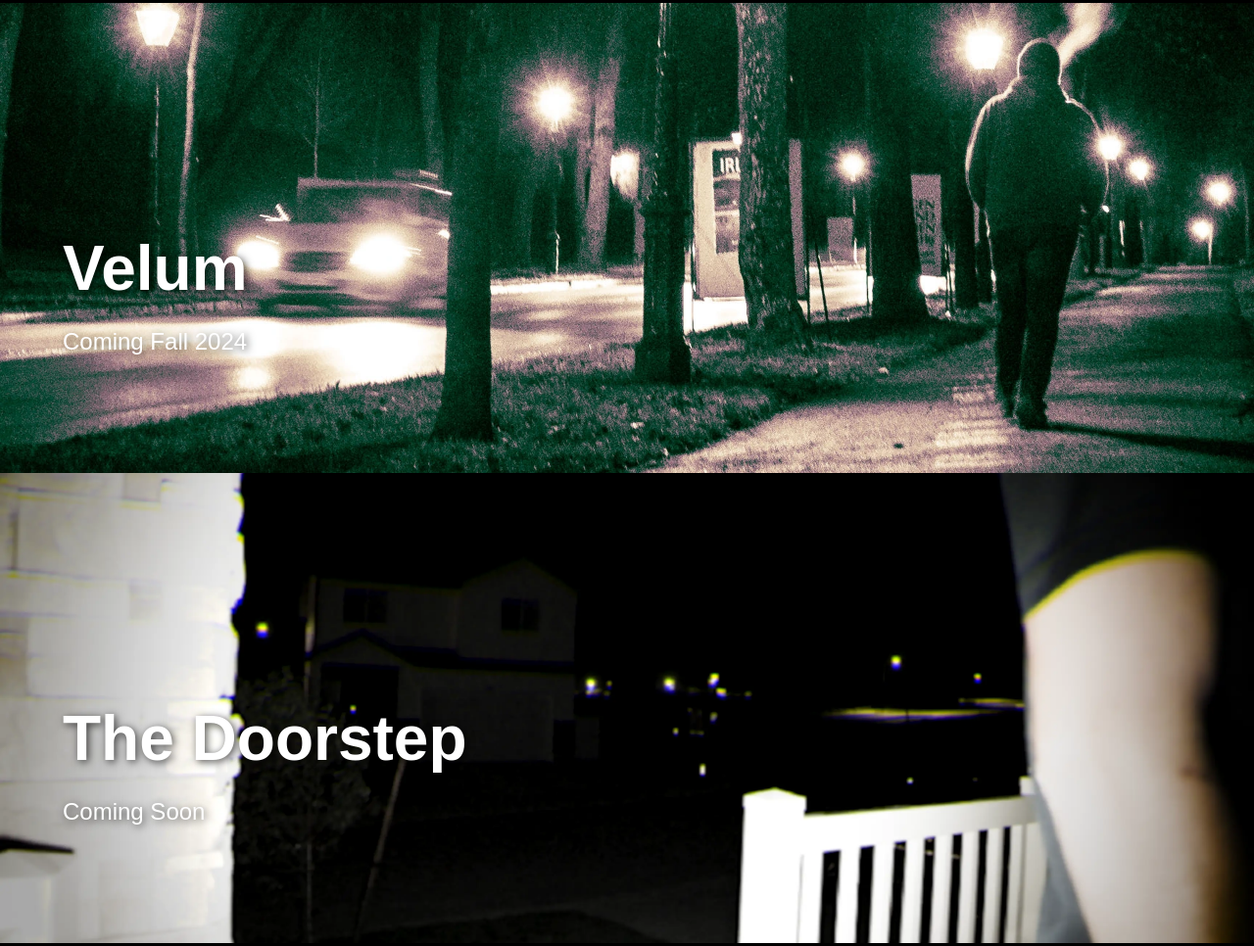
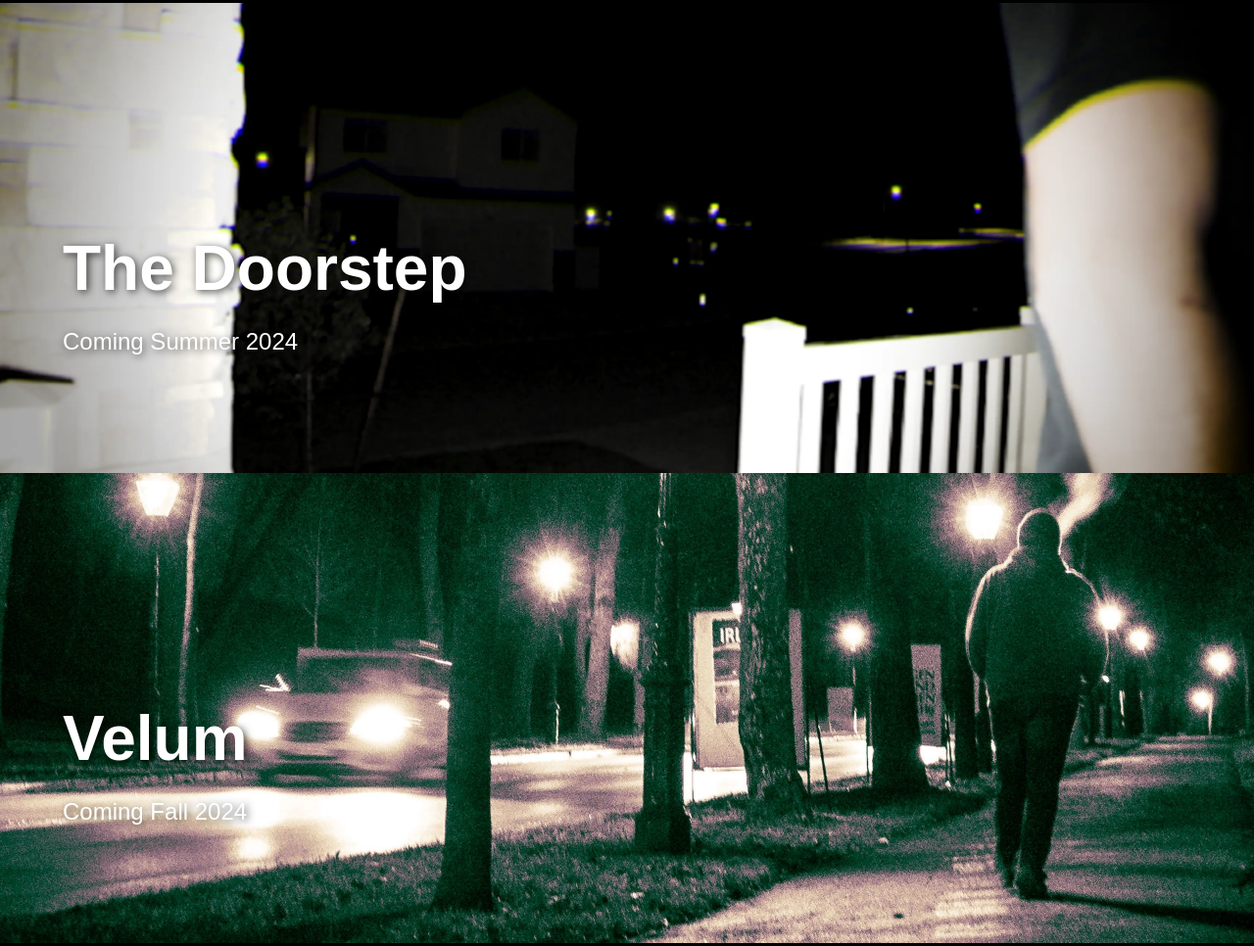
Before and after one commit to Contonion/StripeMedia, a plain HTML site: page index.html in a window 1280 px wide. Shown: the part 3018-3984 px from the top of the page at 98% size. Drawn offline with Linux system fonts and the light colour scheme.

Commit message:
Update index.html

```diff
--- a/index.html
+++ b/index.html
@@ -96,20 +96,20 @@
             </div>
         </section>
 	<section class="highlight">
+	    <div class="highlight-content">
+                <img src="door-image.webp" alt="The Door Image" class="highlight-image">
+                <div class="highlight-text">
+                    <h2>The Doorstep</h2>
+                    <p class="highlight-subtext">Coming Summer 2024</p>
+                </div>
+	    </div>
+        </section>
+        <section class="highlight">
             <div class="highlight-content">
                 <img src="Velum.webp" alt="Velum Image" class="highlight-image">
                 <div class="highlight-text">
                     <h2>Velum</h2>
                     <p class="highlight-subtext">Coming Fall 2024</p>
-                </div>
-            </div>
-        </section>
-        <section class="highlight">
-            <div class="highlight-content">
-                <img src="door-image.webp" alt="The Door Image" class="highlight-image">
-                <div class="highlight-text">
-                    <h2>The Doorstep</h2>
-                    <p class="highlight-subtext">Coming Soon</p>
                 </div>
             </div>
         </section>
```
